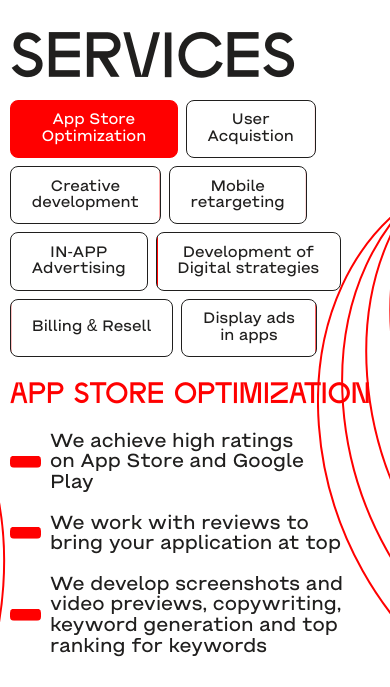
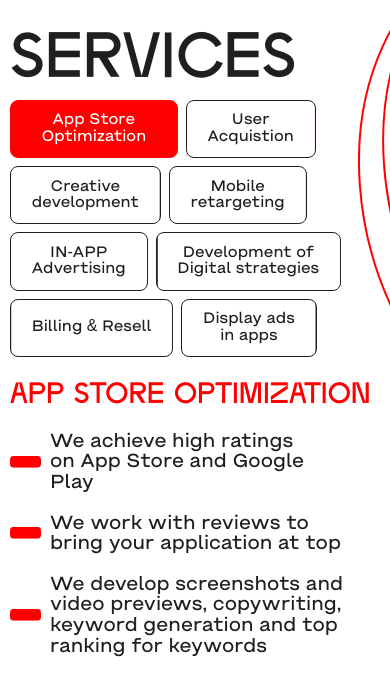
Before and after one commit to KharlamovEgor/inova, a website built with Parcel: page src/index.html in a window 390 px wide. Shown: the part 871-1558 px from the top of the page. Built offline with nearby package versions, Linux system fonts and the light colour scheme.

Commit message:
small fix

```diff
--- a/src/css/style.css
+++ b/src/css/style.css
@@ -622,12 +622,13 @@
 
 @media (max-width: 720px) {
   .service .container::before {
-    left: -17.5em;
+    display: none;
   }
 
   .service .container::after {
-    right: -15em;
-    top: -10em;
+    right: -18em;
+    top: -25em;
+    width: 20em;
   }
 }
 
```
